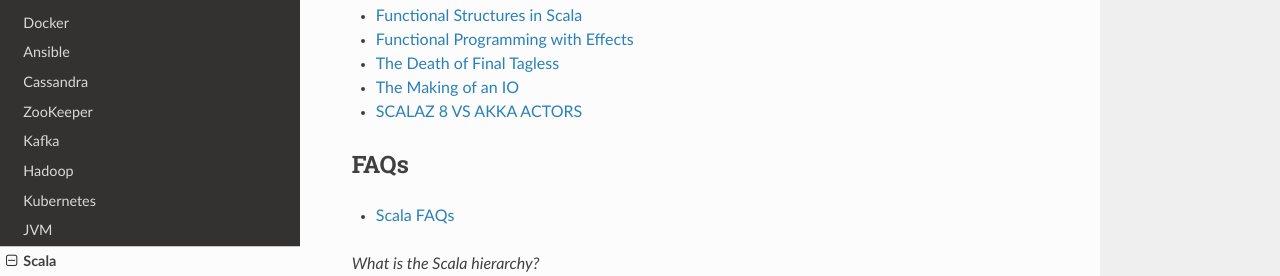
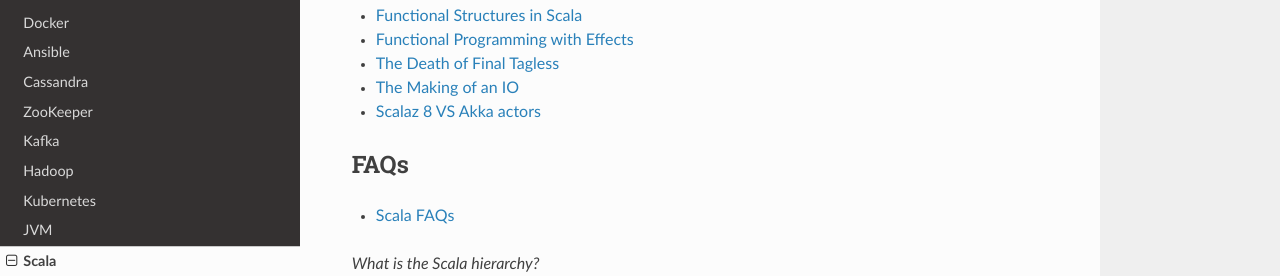
Before and after one commit to niqdev/devops, an MkDocs documentation site: the page built from docs/scala.md, in a window 1280 px wide and 900 px high, scrolled down 2648 px. Shown: the part 156-432 px from the top of the window. Built offline with MkDocs 1.6.1, drawn with Linux system fonts in a browser that asks for light colours; nearby versions of some CDN libraries; old or Windows-style settings are respelled for this version of MkDocs.

```diff
--- a/docs/scala.md
+++ b/docs/scala.md
@@ -121,7 +121,7 @@
 * [Functional Programming with Effects](https://www.youtube.com/watch?v=po3wmq4S15A)
 * [The Death of Final Tagless](https://skillsmatter.com/skillscasts/13247-scala-matters)
 * [The Making of an IO](https://www.youtube.com/watch?reload=9&v=g_jP47HFpWA)
-* [SCALAZ 8 VS AKKA ACTORS](https://www.youtube.com/watch?v=Eihz7kqn6mU&t=833s)
+* [Scalaz 8 VS Akka actors](https://www.youtube.com/watch?v=Eihz7kqn6mU&t=833s)
 
 <!--
 
```
